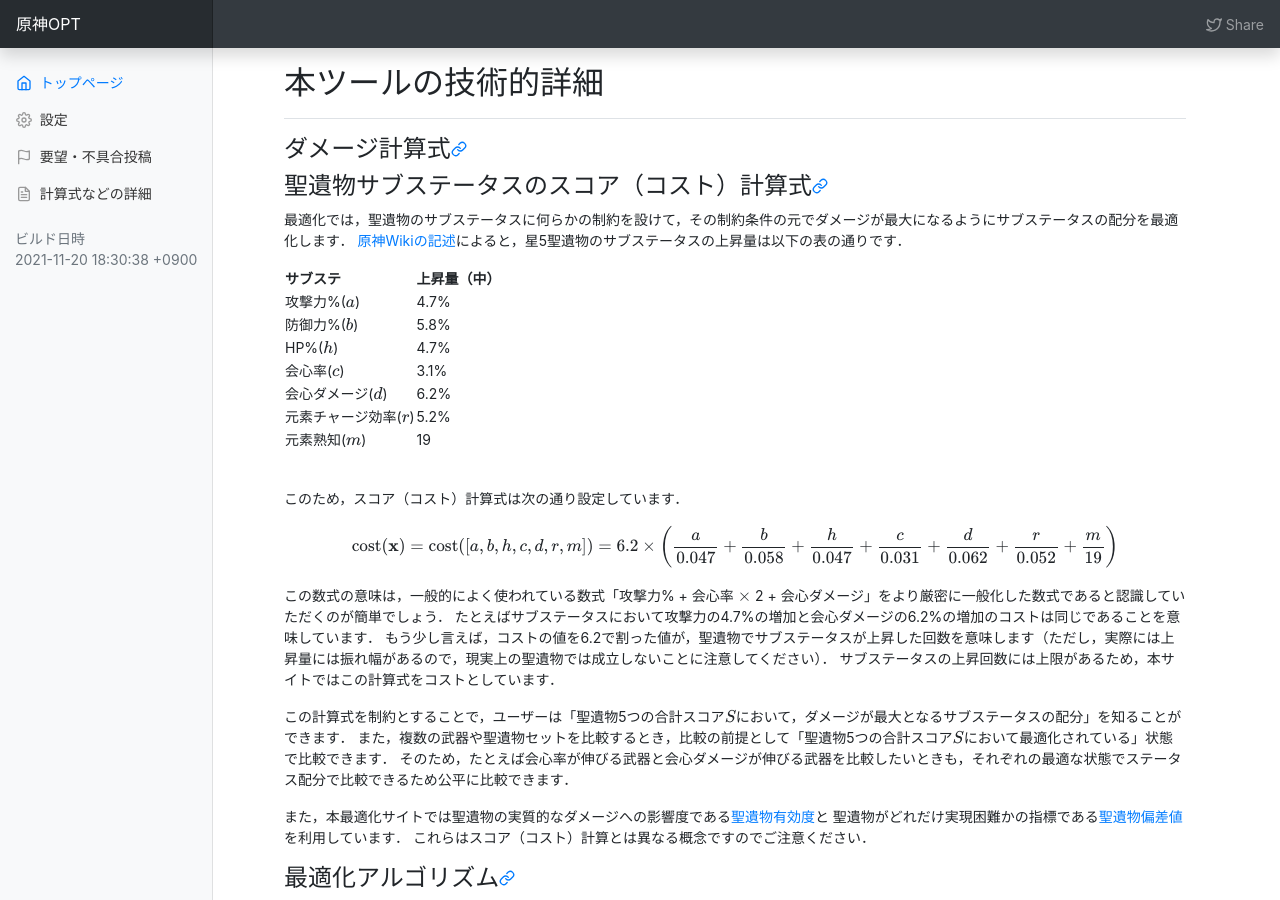
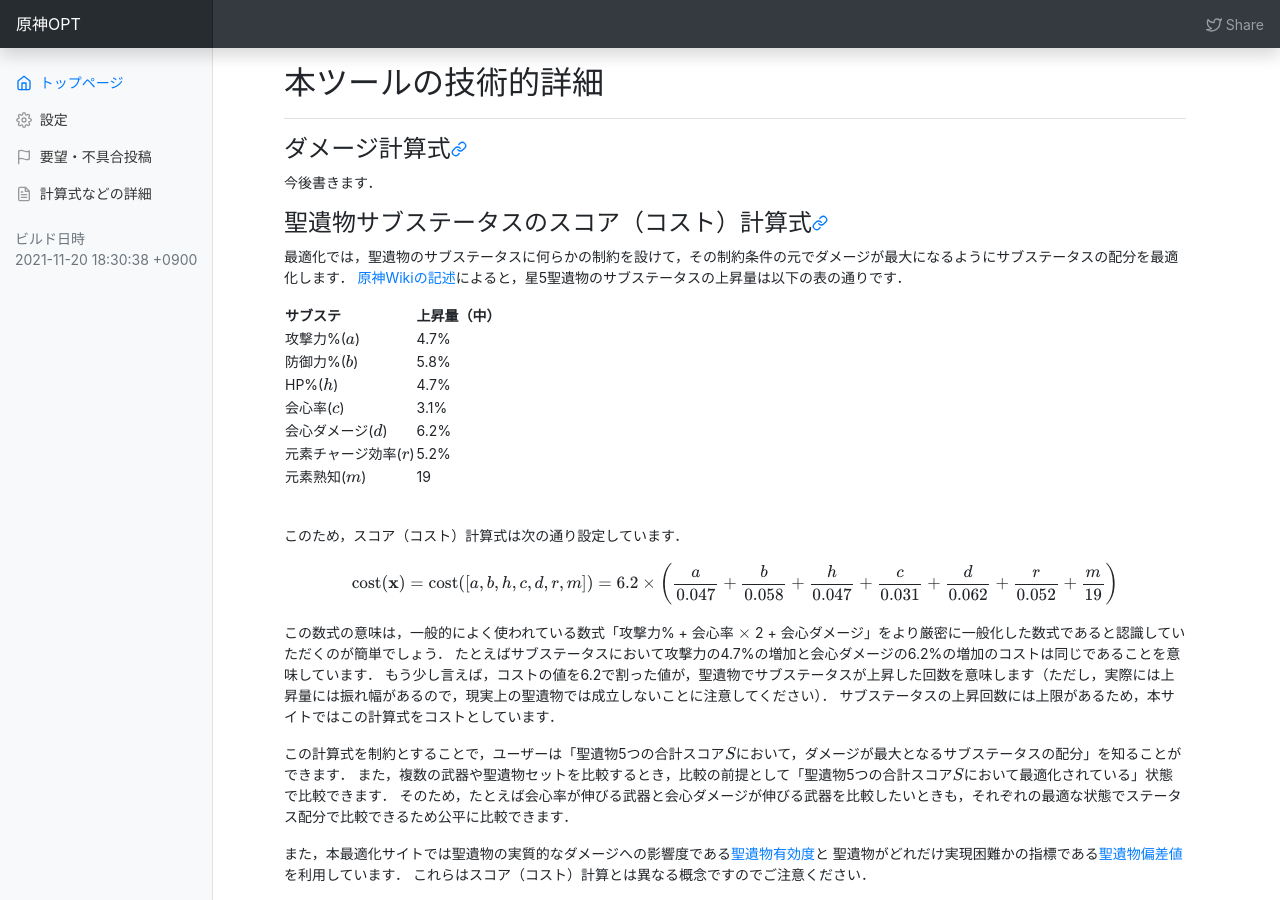
Before and after one commit to k3kaimu/genshinopt, a Jekyll site: the page built from docs/documents.md, in a window 1280 px wide and 900 px high. Built offline with Jekyll 4.4.1, drawn with Linux system fonts in a browser that asks for light colours; nearby versions of some CDN libraries; formulas are drawn with MathJax 3.

Commit message:
add docs

```diff
--- a/docs/documents.md
+++ b/docs/documents.md
@@ -7,6 +7,7 @@ additional_js: ["/js/page/documents.js"]
 
 #### ダメージ計算式
 
+今後書きます．
 
 
 #### 聖遺物サブステータスのスコア（コスト）計算式
```
